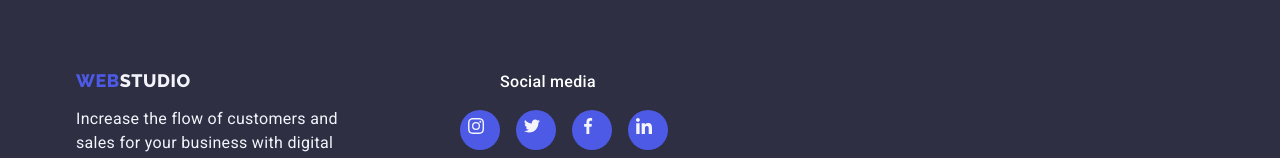
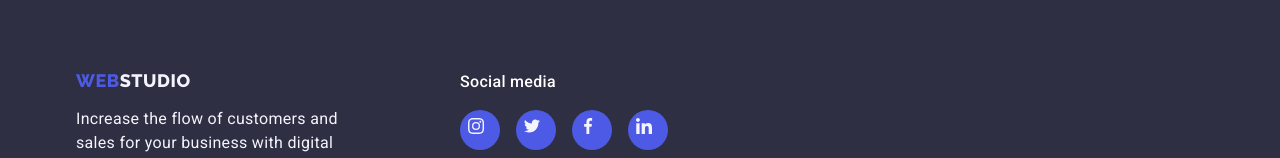
Before and after one commit to DragosU25/goit-markup-hw-04, a plain HTML site: page index.html in a window 1280 px wide. Shown: the part 3055-3213 px from the top of the page. Drawn offline with Linux system fonts and the light colour scheme; files that its build step writes are made by us from their sources.

Commit message:
Update styles.css

```diff
--- a/css/styles.css
+++ b/css/styles.css
@@ -403,8 +403,7 @@ body {
   line-height: 1.5em;
   letter-spacing: 0.02em;
   color: var(--mmodal-background, #ffffff);
-  margin-bottom: 16px;
-  margin-left: 40px;
+  padding-bottom: 16px;
 }
 
 .footer-social-media-container {
```
